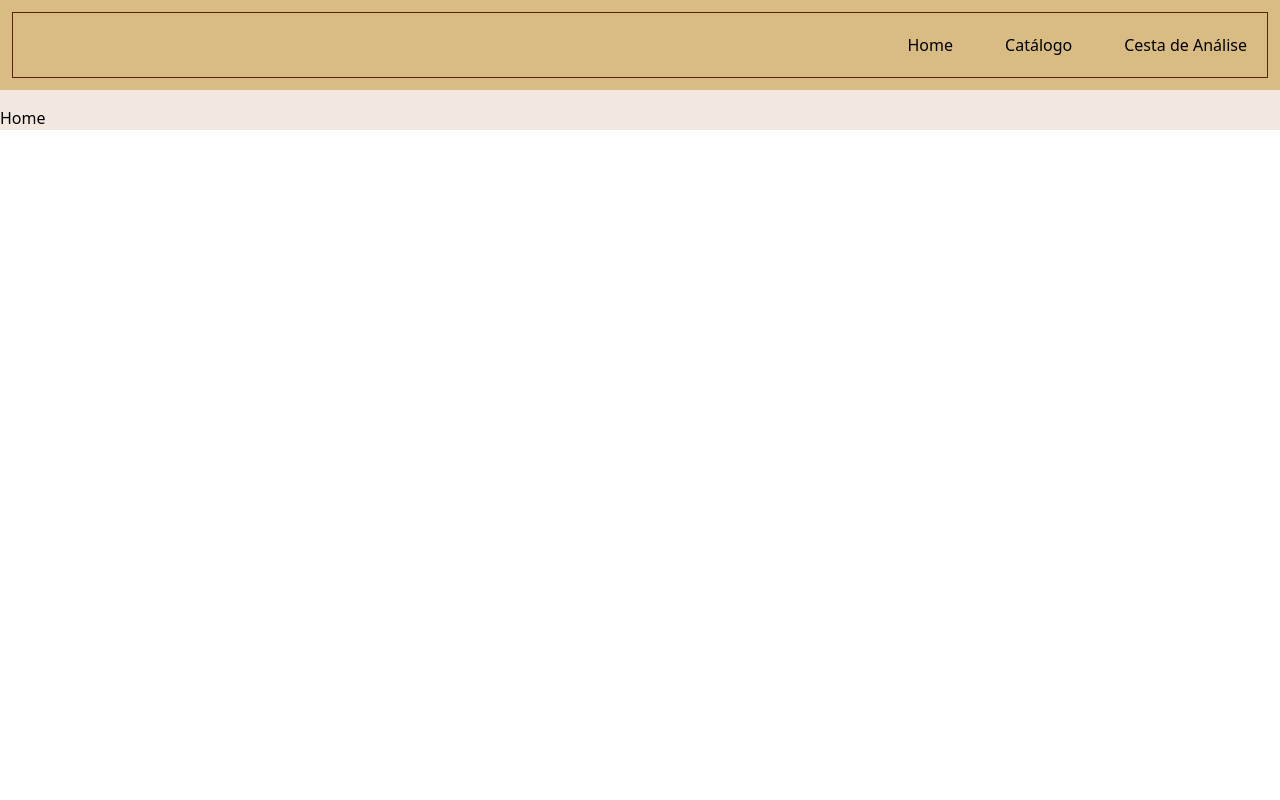
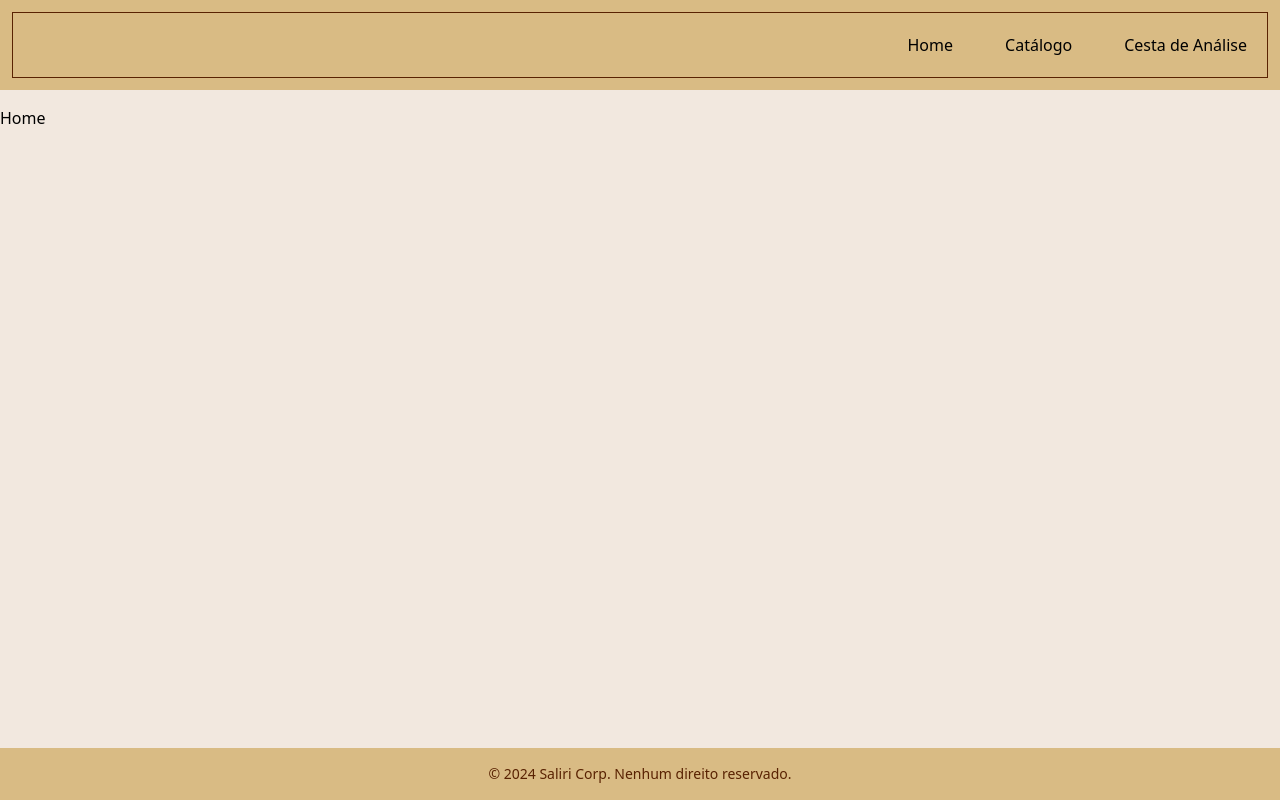
Before and after one commit to im-ivan/bio-data, a React (Vite) app: page / in a window 1280 px wide. Built offline with nearby package versions, Linux system fonts and the light colour scheme.

Commit message:
ft: footer

```diff
--- /dev/null
+++ b/src/components/Footer.tsx
@@ -0,0 +1,9 @@
+export const Footer = () => {
+    return (
+        <>
+            <footer className="bg-[#D9BB84] text-center py-4 mt-10">
+                <p className="text-sm text-[#592202]">© 2024 Saliri Corp. Nenhum  direito reservado.</p>
+            </footer>
+        </>
+    )
+}
--- a/src/components/Layout.tsx
+++ b/src/components/Layout.tsx
@@ -1,13 +1,15 @@
 import { Outlet } from "react-router-dom"
 import { Header } from "./Header"
+import { Footer } from "./Footer"
 
 export const Layout = () => {
     return (
-        <>
+        <div className="min-h-screen flex flex-col">
             <Header />
-            <main className="mt-4">
+            <main className="grow mt-4">
                 <Outlet />
             </main>
-        </>
+            <Footer></Footer>
+        </div>
     )
 }
```
